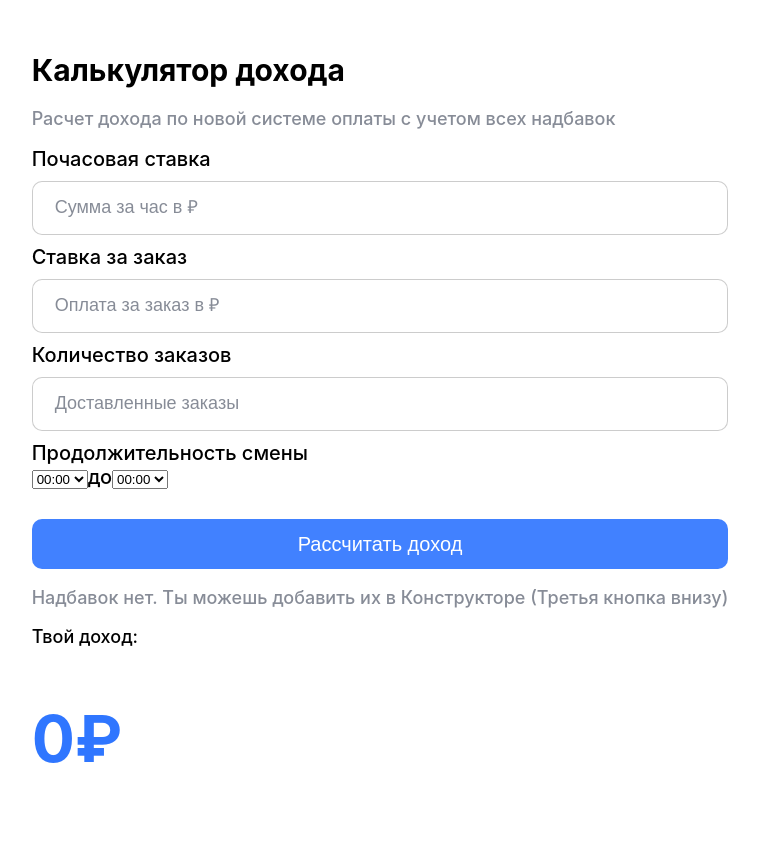
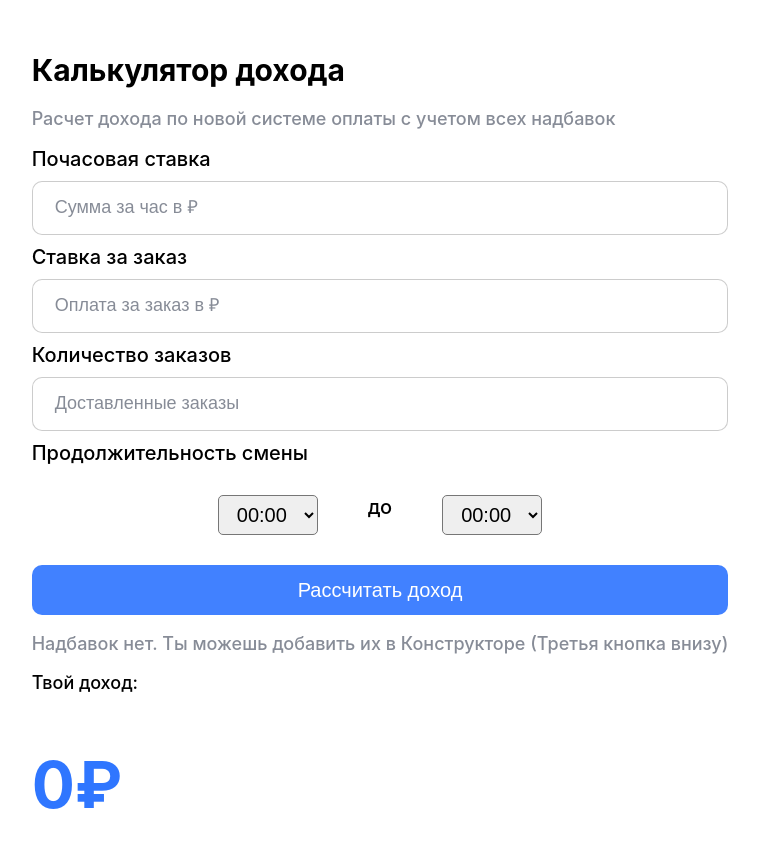
Before and after one commit to JozzyBRNSN/income-calculator-app, a React (Vite) app: page / in a window 1280 px wide. Shown: the top 848 px of the page, without its empty margins (260-1019 px from the left). Built offline with nearby package versions, Linux system fonts and the light colour scheme.

Commit message:
add styles for time select

```diff
--- a/src/components/TimeSelect/index.module.scss
+++ b/src/components/TimeSelect/index.module.scss
@@ -0,0 +1,21 @@
+.label {
+	display: flex;
+	flex-direction: column;
+	gap: 30px;
+}
+
+.select {
+	display: flex;
+	flex-direction: row;
+	justify-content: center;
+  gap: 50px;
+}
+
+.option {
+	width: 100px;
+	height: 40px;
+	border-radius: 5px;
+	text-align: center;
+	font-size: 20px;
+	font-weight: 400;
+}
--- a/src/components/TimeSelect/index.tsx
+++ b/src/components/TimeSelect/index.tsx
@@ -14,9 +14,9 @@ export default function TimeSelect() {
 		<label className={styles.label}>
 			Продолжительность смены
 			<div className={styles.select}>
-				<select className={styles.text}>{timeOptions}</select>
+				<select className={styles.option}>{timeOptions}</select>
 				до
-				<select className={styles.text}>{timeOptions}</select>
+				<select className={styles.option}>{timeOptions}</select>
 			</div>
 		</label>
 	)
```
